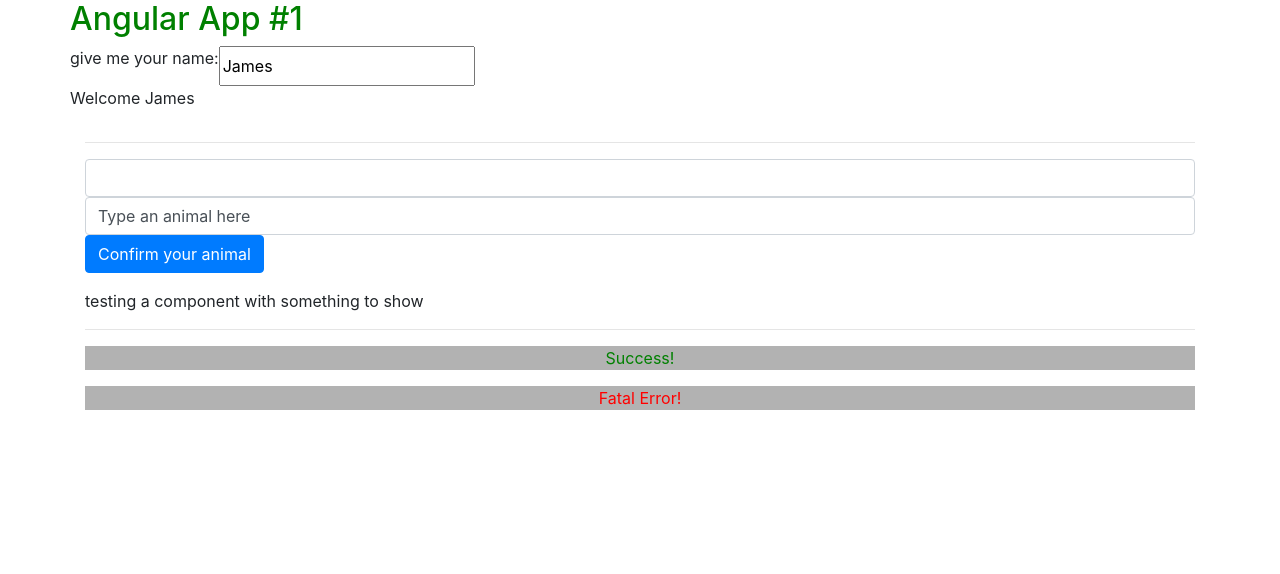
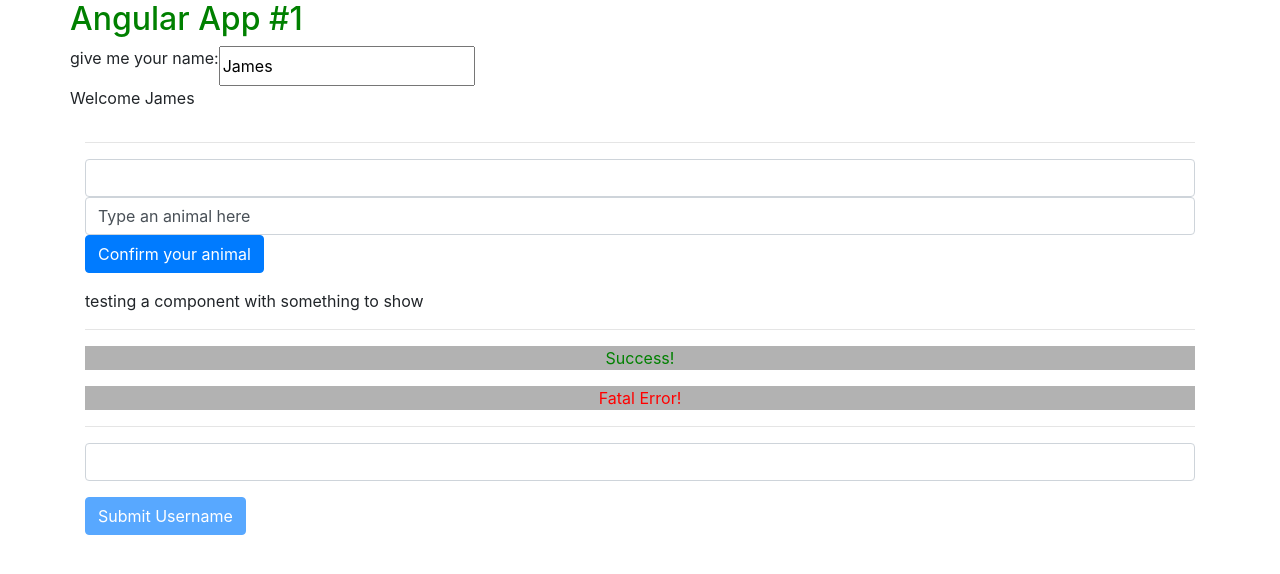
Before and after one commit to james-built/angular-play, an Angular app: page / in a window 1280 px wide. Shown: the top 574 px of the page. Built offline with nearby package versions, Linux system fonts and the light colour scheme.

Commit message:
form submit test, conditional on input

```diff
--- a/src/app/app.component.html
+++ b/src/app/app.component.html
@@ -14,4 +14,6 @@
   <hr>
   <app-success-alert></app-success-alert>
   <app-warning-alert></app-warning-alert>
+  <hr>
+  <app-update-username></app-update-username>
 </div>
--- a/src/app/app.module.ts
+++ b/src/app/app.module.ts
@@ -7,6 +7,7 @@
 import { FooComponent } from './foo/foo.component'
 import { SuccessAlertComponent } from './success-alert/success-alert.component'
 import { WarningAlertComponent } from './warning-alert/warning-alert.component'
+import { UpdateUsername } from './update-username/update-username.component'
 
 @NgModule({
   declarations: [
@@ -14,7 +15,8 @@
     TestComponent,
     FooComponent,
     SuccessAlertComponent,
-    WarningAlertComponent
+    WarningAlertComponent,
+    UpdateUsername
   ],
   imports: [
     BrowserModule,
--- /dev/null
+++ b/src/app/update-username/update-username.component.html
@@ -0,0 +1,9 @@
+<input
+  type="text"
+  class="form-control"
+  [(ngModel)]="username">
+<p>{{ username }}</p>
+<button
+  class="btn btn-primary"
+  [disabled]="!username"
+  (click)="onUsernameSubmit()">Submit Username</button>
--- /dev/null
+++ b/src/app/update-username/update-username.component.ts
@@ -0,0 +1,14 @@
+import { Component } from "@angular/core";
+
+@Component({
+  selector: 'app-update-username',
+  templateUrl: './update-username.component.html'
+})
+export class UpdateUsername {
+  username = ''
+  displayButton = false
+
+  onUsernameSubmit() {
+    this.username = ''
+  }
+}
```
